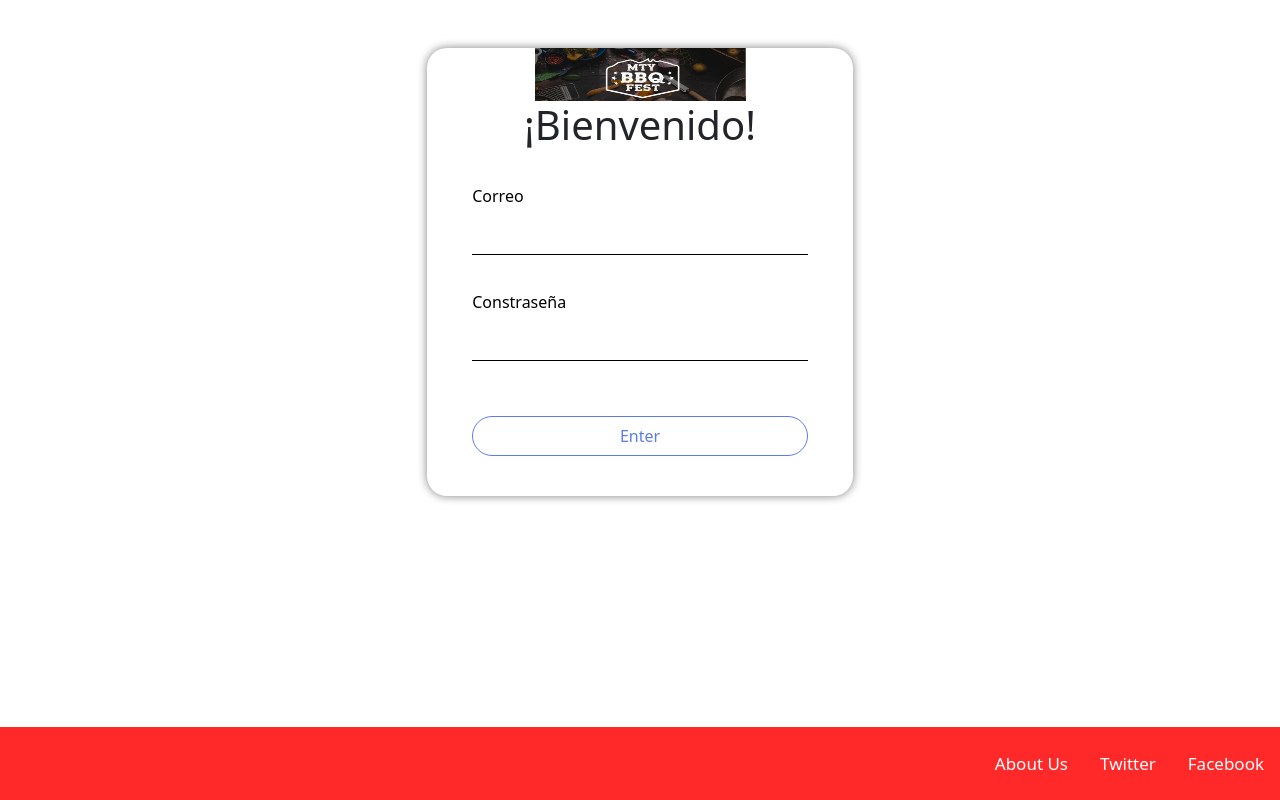
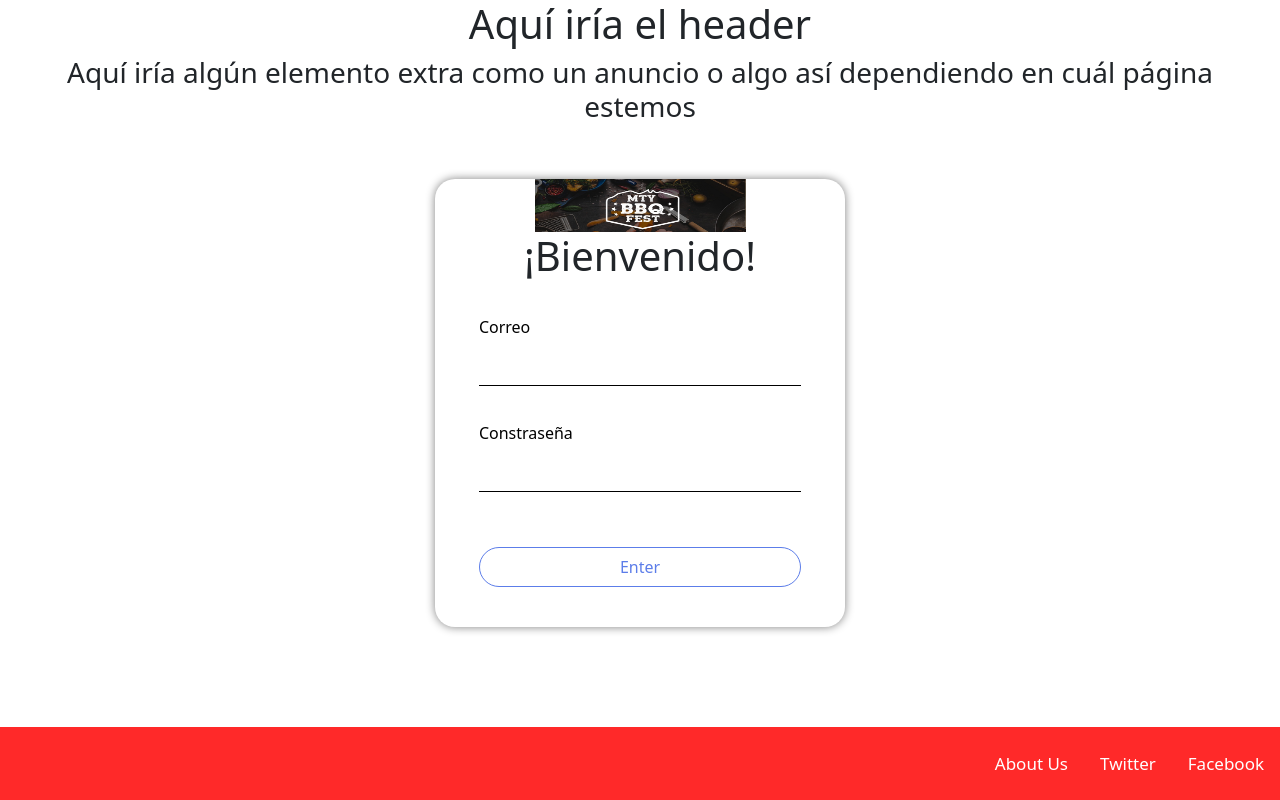
Before and after one commit to PeterGarza12/frontend, a React (Create React App) app: page / in a window 1280 px wide. Built offline with nearby package versions, Linux system fonts and the light colour scheme.

Commit message:
View funcional

```diff
--- a/src/components/PageComponentes/Footer/index.js
+++ b/src/components/PageComponentes/Footer/index.js
@@ -1,4 +1,4 @@
-import { format } from "prettier";
+//import { format } from "prettier";
 import React from "react";
 import { FooterComp, TopNav, TopNavLink } from "./styles";
 
--- /dev/null
+++ b/src/pages/Content/content.js
@@ -0,0 +1,12 @@
+import React from 'react';
+import { Container, Row, Col } from 'reactstrap';
+
+export const Content = (props) => {
+  return (
+    <Container fluid>
+      <Row>
+        <Col className='d-flex justify-content-center'>{props.children}</Col>
+      </Row>
+    </Container>
+  );
+};
--- a/src/pages/login/index.js
+++ b/src/pages/login/index.js
@@ -1,6 +1,7 @@
 import React from "react";
+import { View } from "../view/view";
 import LoginForm from "../../components/Forms/loginForm";
-import Footer from "../../components/PageComponentes/Footer";
+//import Footer from "../../components/PageComponentes/Footer";
 
 import {
   Container,
@@ -13,12 +14,12 @@ import {
 } from 'reactstrap';
 
 import { ContenedorLogin } from "./styles";
-
 import logo from "../../res/logo.png"
 
 function Login(){
 
   return(
+    <View banner= {'Prueba'} header = {'Header'} >
       <ContenedorLogin fluid className="col-11 col-sm-8 col-lg-5 col-xl-4 my-5" >
         <Container className="d-flex flex-row justify-content-center">
           <CardImg
@@ -39,9 +40,9 @@ function Login(){
           }}></LoginForm>
         </Container>
 
-      <Footer></Footer>
+      </ContenedorLogin>
+    </View>
 
-    </ContenedorLogin>
 
   );
 }
--- /dev/null
+++ b/src/pages/view/view.js
@@ -0,0 +1,34 @@
+import React from "react";
+import { Container, Row, Col } from "reactstrap";
+import { Content } from "../Content/content";
+import Footer from "../../components/PageComponentes/Footer";
+
+export const View = (props) => {
+
+  return(
+    <Container fluid>
+      <Row>
+        {
+          props.header === 'Header' ? (
+            <h1>Aquí iría el header</h1>
+          ) : (
+            <div></div>
+          )
+        }
+      </Row>
+      <Row>
+        <Col className="col-12" >
+          {
+            props.banner === 'Prueba' ? (
+              <h3>Aquí iría algún elemento extra como un anuncio o algo así dependiendo en cuál página estemos</h3>
+            ) : (
+              <div></div>
+            )
+          }
+          <Content>{props.children}</Content>
+        </Col>
+      </Row>
+      <Footer></Footer>
+    </Container>
+  );
+};
```
Lines whose indentation alone changed are shown as unchanged.
